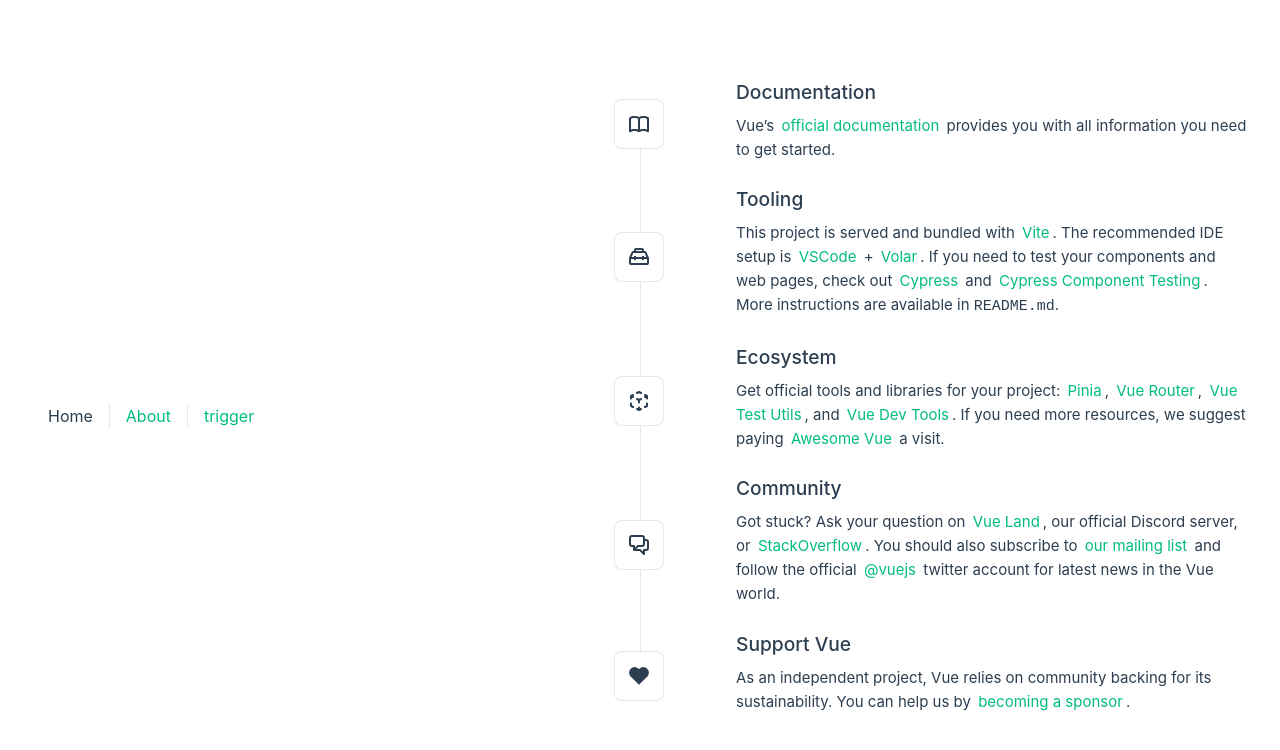
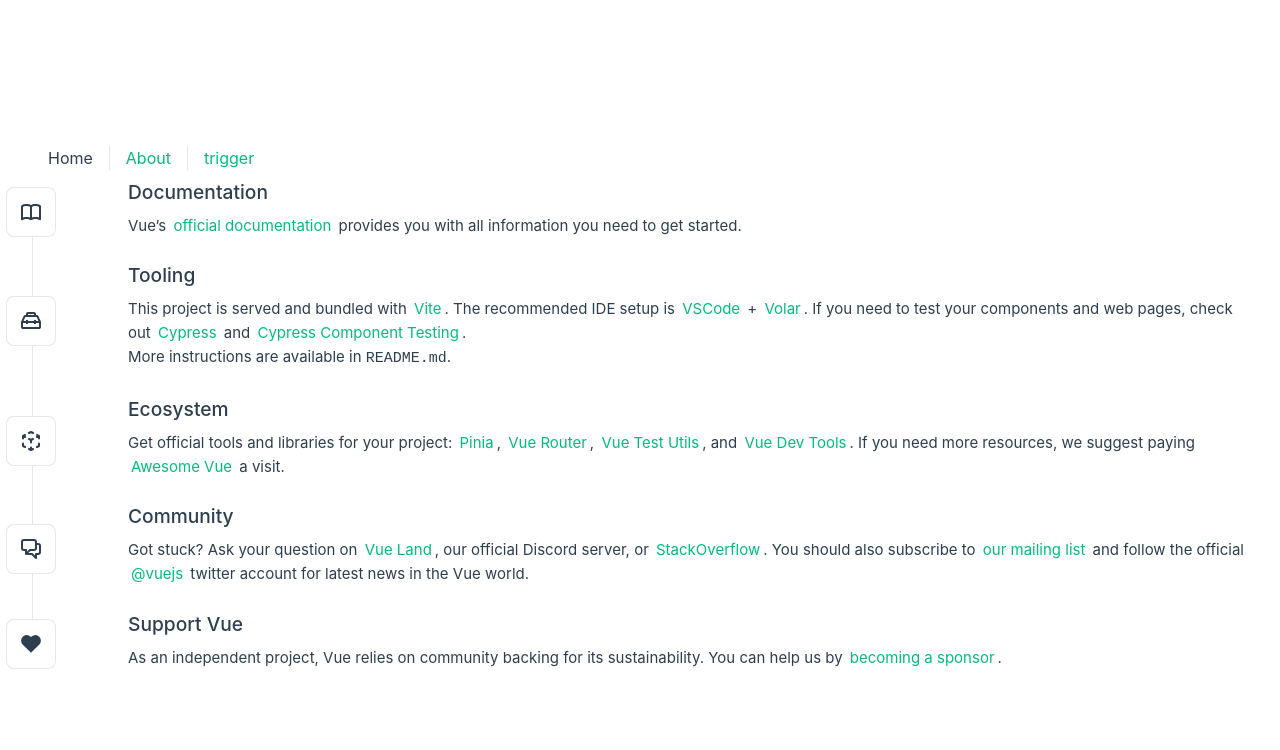
Before and after one commit to PPPPPPan/sourceMap-demo, a Vue app: page /#/ in a window 1280 px wide. Shown: the top 750 px of the page. Built offline with nearby package versions, Linux system fonts and the light colour scheme.

Commit message:
style:main.css

```diff
--- a/src/assets/main.css
+++ b/src/assets/main.css
@@ -28,7 +28,7 @@
   }
 
   #app {
-    display: grid;
+    /* display: grid; */
     grid-template-columns: 1fr 1fr;
     padding: 0 2rem;
   }
```
